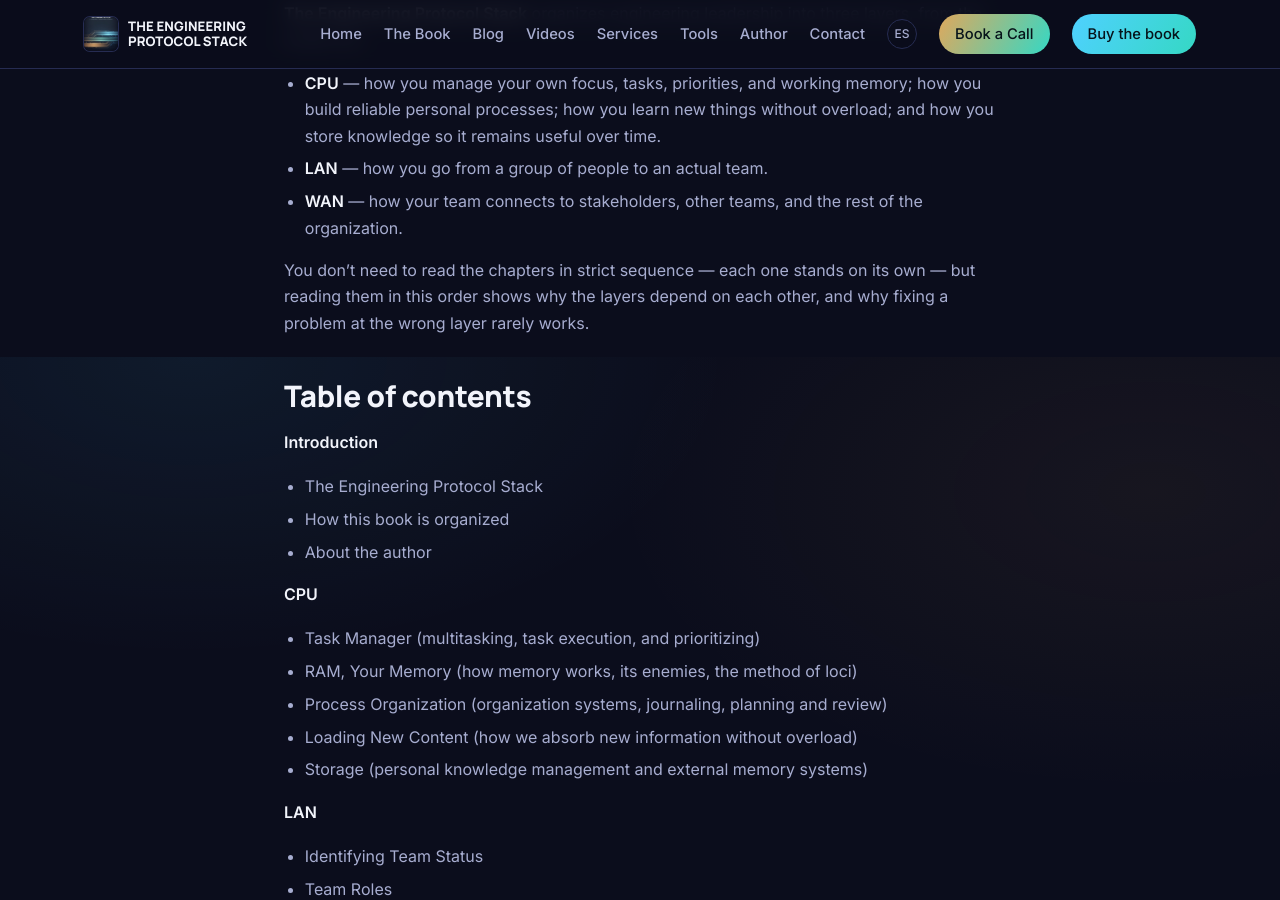
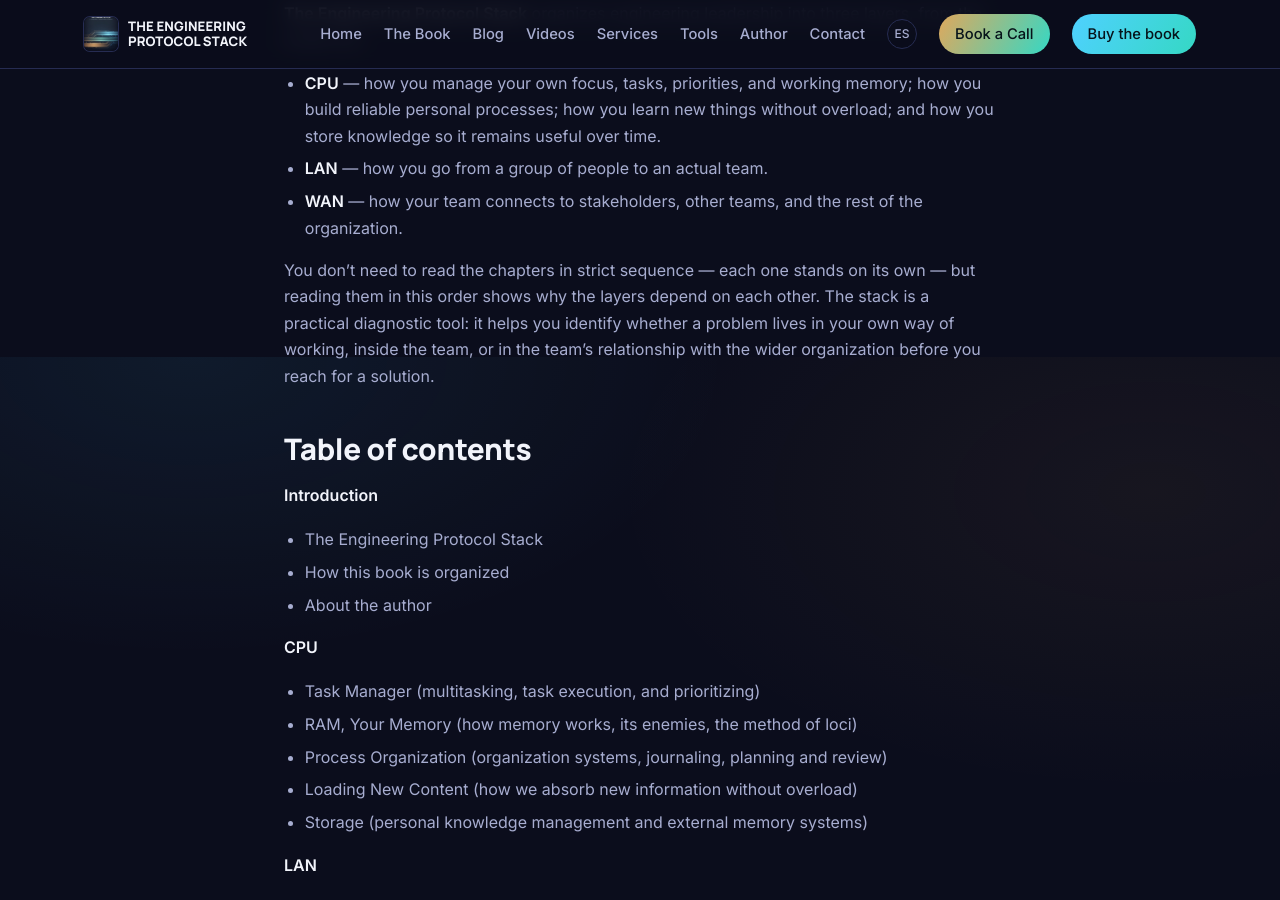
Before and after one commit to guillemf/engineeringprotocolstack, a Jekyll site: the page built from book.md, in a window 1280 px wide and 900 px high, scrolled down 1443 px. Built offline with Jekyll 4.4.1, drawn with Linux system fonts in a browser that asks for light colours.

Commit message:
Updated book description

```diff
--- a/book.md
+++ b/book.md
@@ -31,9 +31,8 @@ layers, from the inside out:
 - **LAN** — how you go from a group of people to an actual team.
 - **WAN** — how your team connects to stakeholders, other teams, and the rest of the organization.
 
-You don't need to read the chapters in strict sequence — each one stands on
-its own — but reading them in this order shows why the layers depend on each
-other, and why fixing a problem at the wrong layer rarely works.
+You don't need to read the chapters in strict sequence — each one stands on its own — but reading them in this order shows why the layers depend on each other. The stack is a practical diagnostic tool: it helps you identify whether
+a problem lives in your own way of working, inside the team, or in the team's relationship with the wider organization before you reach for a solution.
 
 ## Table of contents
 
```
